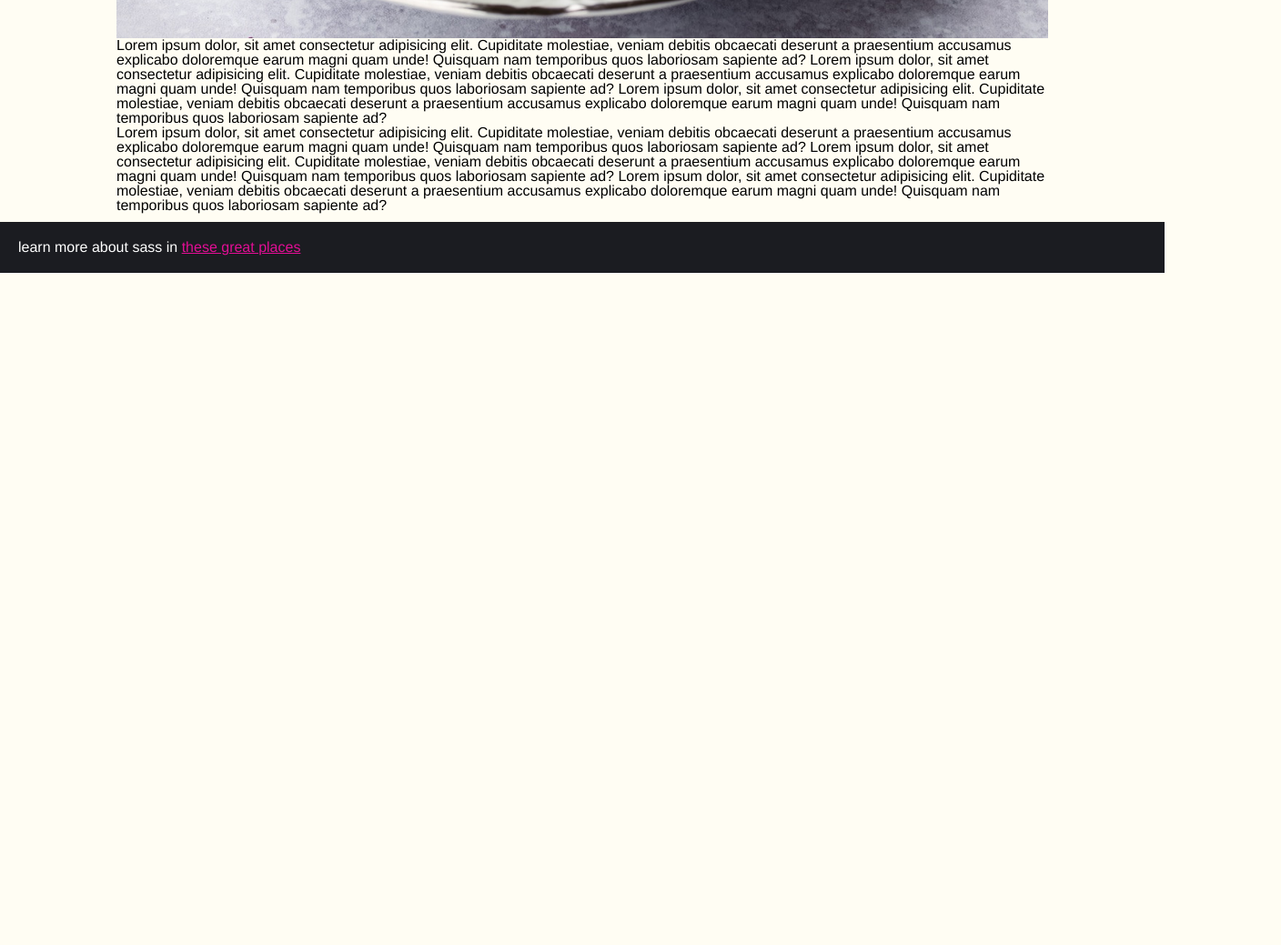
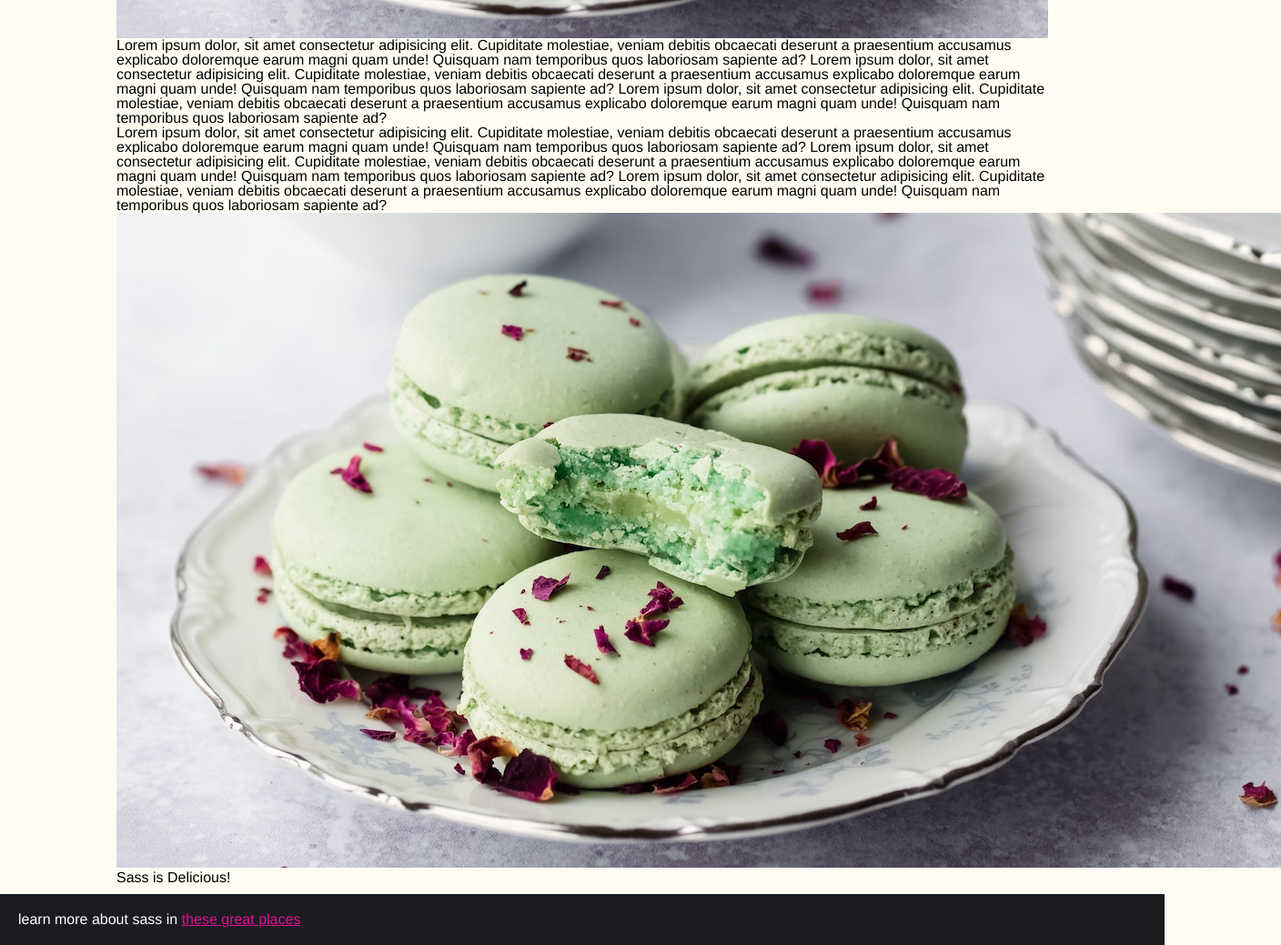
Before and after one commit to justanothergoonie/week2sass, a website: page index.html in a window 1280 px wide. Shown: the part 1407-2446 px from the top of the page at 91% size, 1408 px wide, since content can reach past the window. Before the commit the page ends 1707 px from the top, so only its background shows below. Drawn offline with Linux system fonts and the light colour scheme.

Commit message:
added another figure to html

```diff
--- a/index.html
+++ b/index.html
@@ -133,6 +133,12 @@
 				explicabo doloremque earum magni quam unde! Quisquam nam
 				temporibus quos laboriosam sapiente ad?
 			</p>
+			<figure class="wacky-article-image">
+				<img src="/dist/img/macaron.jpg" alt="" />
+				<figcaption>
+					Sass is Delicious!
+				</figcaption>
+			</figure>
 		</article>
 
 		<footer>
--- a/src/scss/_blog.scss
+++ b/src/scss/_blog.scss
@@ -74,3 +74,7 @@ article {
         }
     }
 }
+
+.wacky-article-image {
+    @extend .article-image;
+}
```
